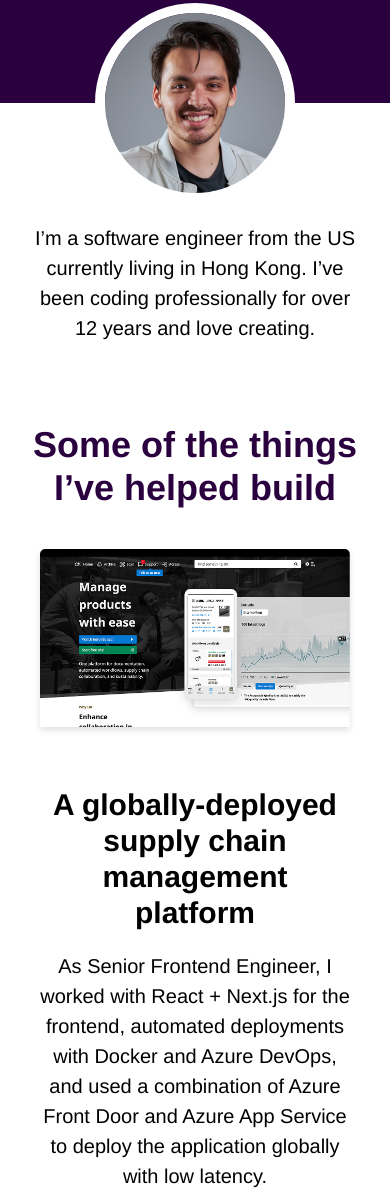
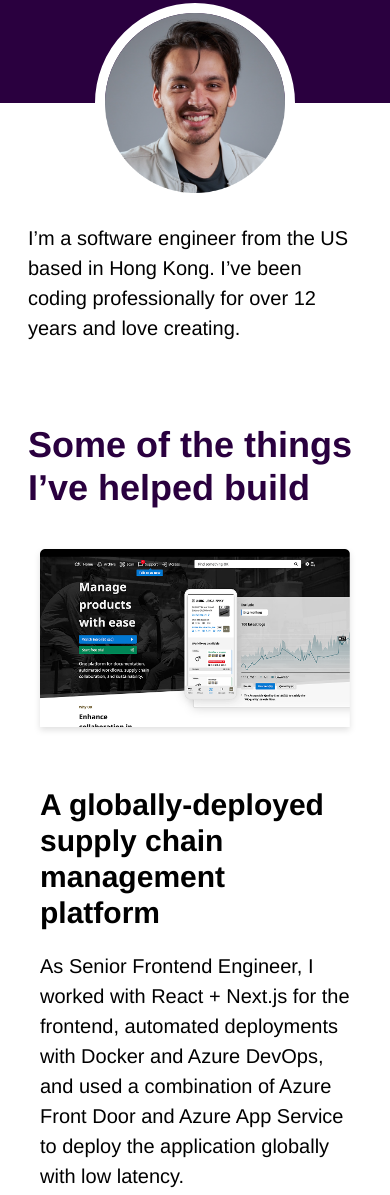
Before and after one commit to diakonos/portfolio, an Astro site: page / in a window 390 px wide. Shown: the part 405-1600 px from the top of the page. Built offline with nearby package versions, Linux system fonts and the light colour scheme; Astro itself is replaced by a stand-in of ours.

Commit message:
try left align

```diff
--- a/src/components/Examples.astro
+++ b/src/components/Examples.astro
@@ -3,7 +3,7 @@ import ProjectExample from "./ProjectExample.astro";
 ---
 
 <div class="mb-20 md:mb-30">
-  <h3 class="text-brand mx-7 mb-10 text-center text-4xl font-black lg:text-5xl">
+  <h3 class="text-brand mx-7 mb-10 text-left text-4xl font-black lg:text-5xl">
     Some of the things I&rsquo;ve helped build
   </h3>
   <ProjectExample />
--- a/src/components/Header.astro
+++ b/src/components/Header.astro
@@ -35,11 +35,10 @@ import ProfilePhoto from "../assets/images/Profile_Photo@3x.png";
   <div class="mt-30 px-7 md:mt-35 md:pr-20">
     <ContentArea>
       <p
-        class="mx-auto max-w-[500px] text-center md:-mt-[125px] md:ml-[300px] md:text-left"
+        class="mx-auto max-w-[500px] text-left md:-mt-[125px] md:ml-[300px] md:text-left"
       >
-        I&rsquo;m a software engineer from the US currently living in Hong Kong.
-        I&rsquo;ve been coding professionally for over 12 years and love
-        creating.
+        I&rsquo;m a software engineer from the US based in Hong Kong. I&rsquo;ve
+        been coding professionally for over 12 years and love creating.
       </p>
     </ContentArea>
   </div>
--- a/src/components/ProjectExample.astro
+++ b/src/components/ProjectExample.astro
@@ -7,11 +7,11 @@ import ProjectImageOK2 from "../assets/images/project_ok_2.png";
 <div class="mx-10 flex flex-col justify-center gap-5 md:mx-20 lg:flex-row">
   <div class="order-2 flex flex-col justify-center lg:order-1">
     <p
-      class="mx-auto mb-5 max-w-[500px] text-center text-3xl font-black lg:mx-0 lg:text-left lg:text-4xl"
+      class="mx-auto mb-5 max-w-[500px] text-left text-3xl font-black lg:mx-0 lg:text-left lg:text-4xl"
     >
       A globally-deployed supply chain management platform
     </p>
-    <p class="mx-auto max-w-[500px] text-center lg:mx-0 lg:text-left">
+    <p class="mx-auto max-w-[500px] text-left lg:mx-0 lg:text-left">
       As Senior Frontend Engineer, I worked with React + Next.js for the
       frontend, automated deployments with Docker and Azure DevOps, and used a
       combination of Azure Front Door and Azure App Service to deploy the
```
